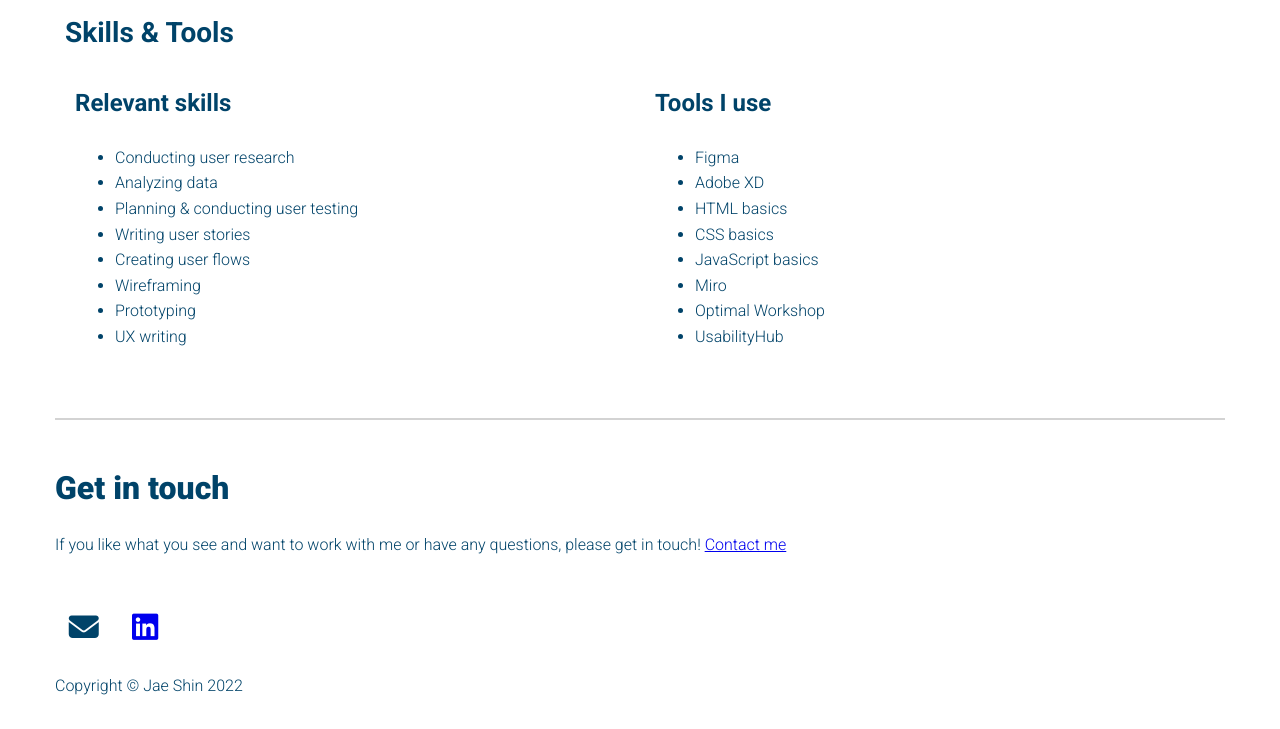
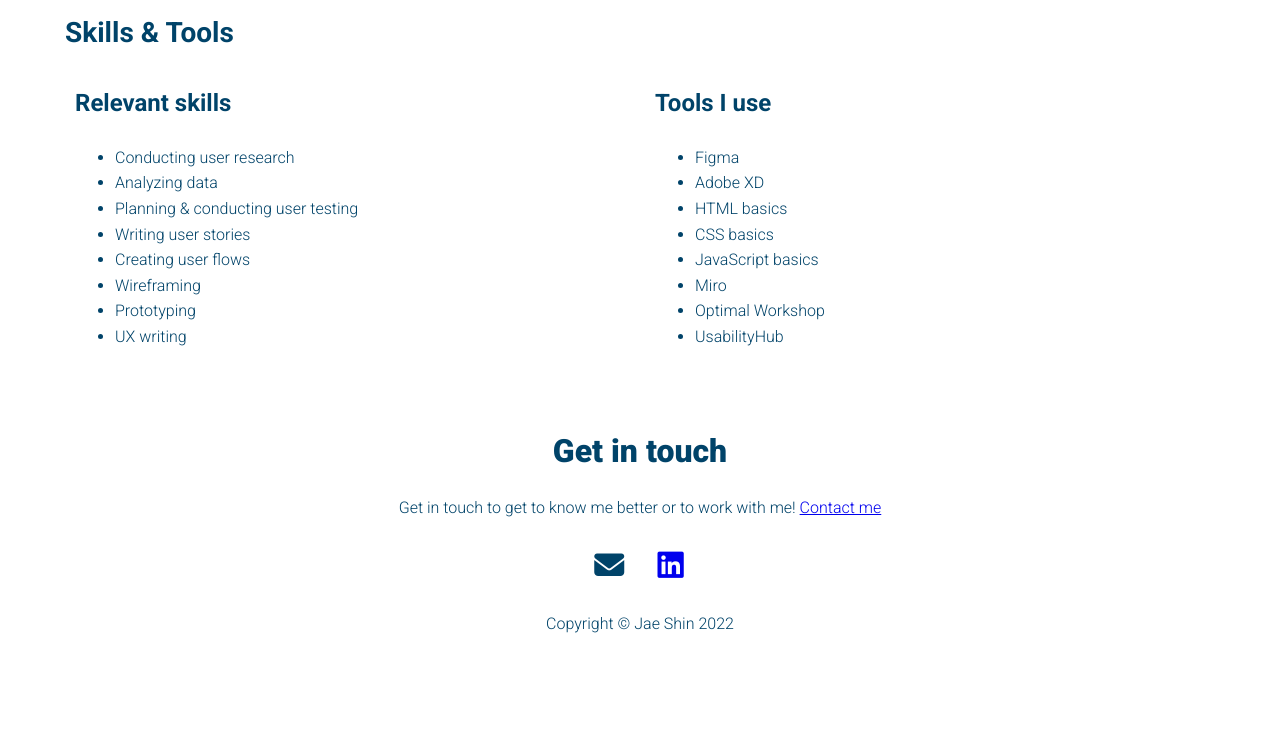
Before and after one commit to jshin0711/Portfolio, a plain HTML site: page about.html in a window 1280 px wide. Shown: the part 1455-2184 px from the top of the page. After the commit the page ends 2122 px from the top, so only its background shows below. Drawn offline with nearby package versions, Linux system fonts and the light colour scheme.

Commit message:
Center footer content

```diff
--- a/about.html
+++ b/about.html
@@ -156,11 +156,11 @@
 
 <!--Footer-->
 <footer id="contact">
-  <div class="container">
-    <div class="topBorder">
+  <div class="container center">
+    <div>
       <h1>Get in touch</h1>
       <span>
-        If you like what you see and want to work with me or have any questions, please get in touch!
+        Get in touch to get to know me better or to work with me!
       </span>
       <a href="mailto:jshin0711@gmail.com">Contact me</a>
     </div>
@@ -183,7 +183,6 @@
 
     <p>Copyright &copy; Jae Shin 2022</p>
   </div>
-
 </footer>
 
 </html>
```
Also changed, not shown: animation.html (+2 -5 lines), index.html (+2 -2 lines), recharge.html (+3 -4 lines), studybuddy.html (+2 -3 lines), work.html (+2 -2 lines).
